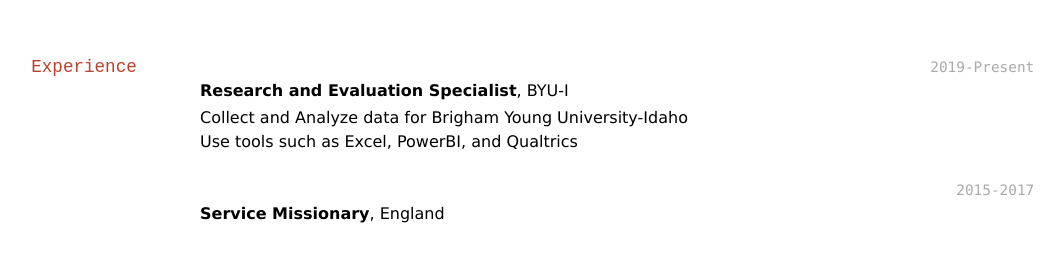
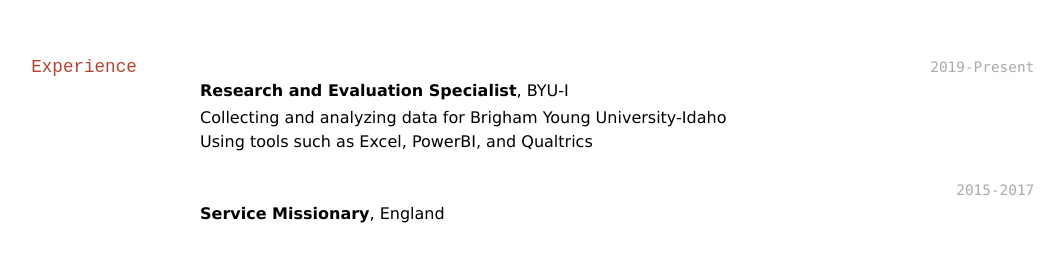
Before and after one commit to byuids-resumes/Hamblin_Jordan_Resume, a Jekyll site: the page built from docs/index.md, in a window 1280 px wide. Shown: the part 302-564 px from the top of the page, without its empty margins (132-1196 px from the left). Built offline with Jekyll 4.4.1, drawn with Linux system fonts in a browser that asks for light colours.

Commit message:
Changed the wording of work experience to current tense

```diff
--- a/docs/index.md
+++ b/docs/index.md
@@ -24,8 +24,8 @@ __Brigham Young University - Idaho__, Rexburg, ID
 
 `2019-Present`
 __Research and Evaluation Specialist__, BYU-I
-- Collect and Analyze data for Brigham Young University-Idaho
-- Use tools such as Excel, PowerBI, and Qualtrics
+- Collecting and analyzing data for Brigham Young University-Idaho
+- Using tools such as Excel, PowerBI, and Qualtrics
 
 
 `2015-2017`
```
